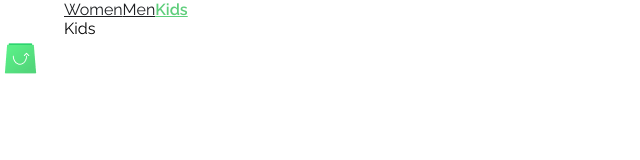
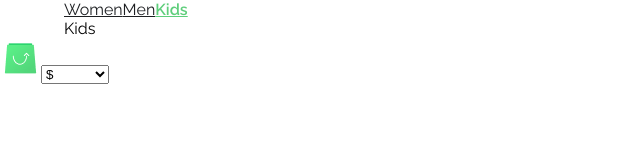
Before and after one commit to vickymarz/clothing-shop, a React (Create React App) app: page /kids in a window 1280 px wide. Shown: the top 160 px of the page, without its empty margins (0-640 px from the left). Built offline with nearby package versions, Linux system fonts and the light colour scheme.

Commit message:
Add currency options

```diff
--- a/src/app/components/Currency.js
+++ b/src/app/components/Currency.js
@@ -2,7 +2,10 @@ import React, {useState} from 'react'
 
 const Currency = () => {
 
-    const [option, setOption] = useState('$')
+    const [option, setOption] = useState('USD $')
+
+    const symbol = option.split(' ')[1]
+
     const currencySymbol = [
         {
             id: 1,
@@ -22,15 +25,18 @@ const Currency = () => {
     ]
 
     const currencies = currencySymbol.map(({id, coins, symbol}) => (
-      <option key={id} value={`${symbol} ${coins}`} />
+      <option key={id} value={`${coins} ${symbol}`}>
+        {`${symbol} ${coins}`}
+      </option>
     ))
 
   return (
-    <div>
         <select value={option} onChange={(e) => setOption(e.target.value)}>
+           <option value={option}>
+             {symbol}
+           </option>
            {currencies}
         </select>
-    </div>
   )
 }
 
--- a/src/app/components/Header.js
+++ b/src/app/components/Header.js
@@ -1,6 +1,7 @@
 import React from 'react'
 import Nav from './Nav'
 import logo from '../../assets/images/logo.png'
+import Currency from './Currency'
 
 const Header = () => {
   return (
@@ -8,6 +9,7 @@ const Header = () => {
     <header>
         <Nav />
         <img src={logo} alt='logo' />
+        <Currency />
     </header>
 
     </>
```
